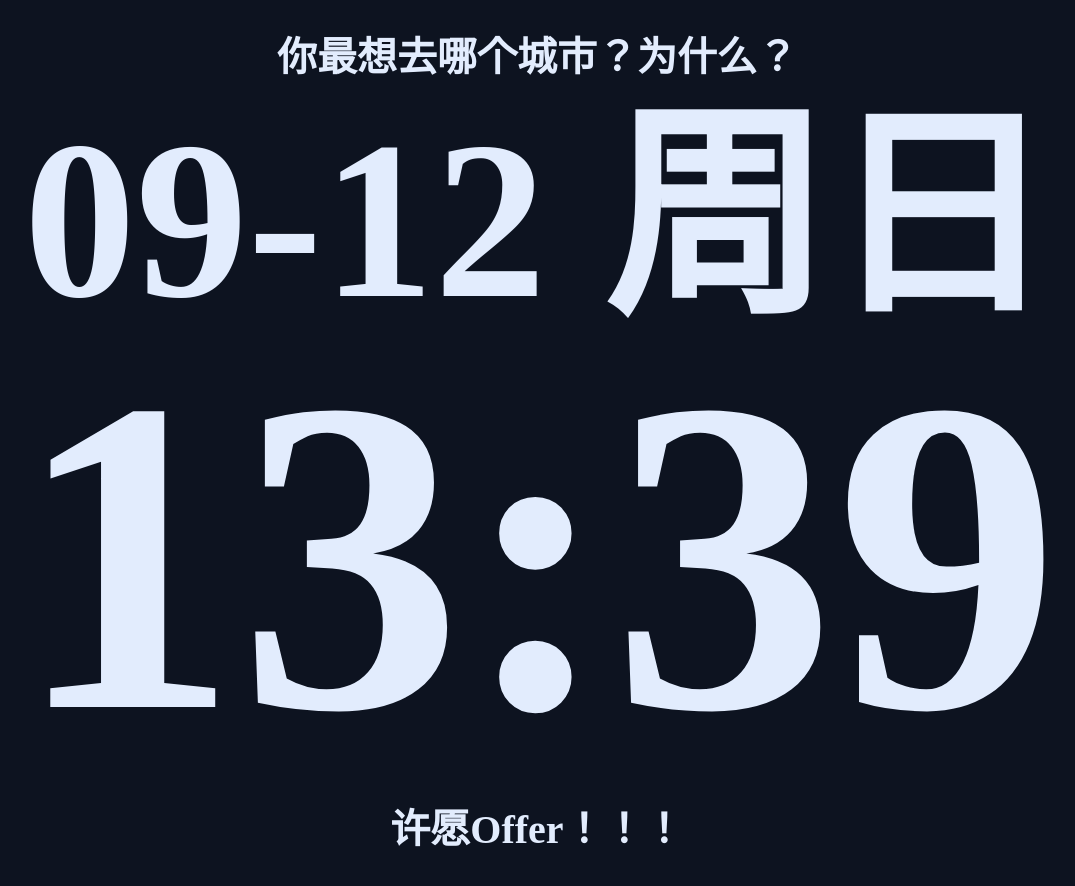
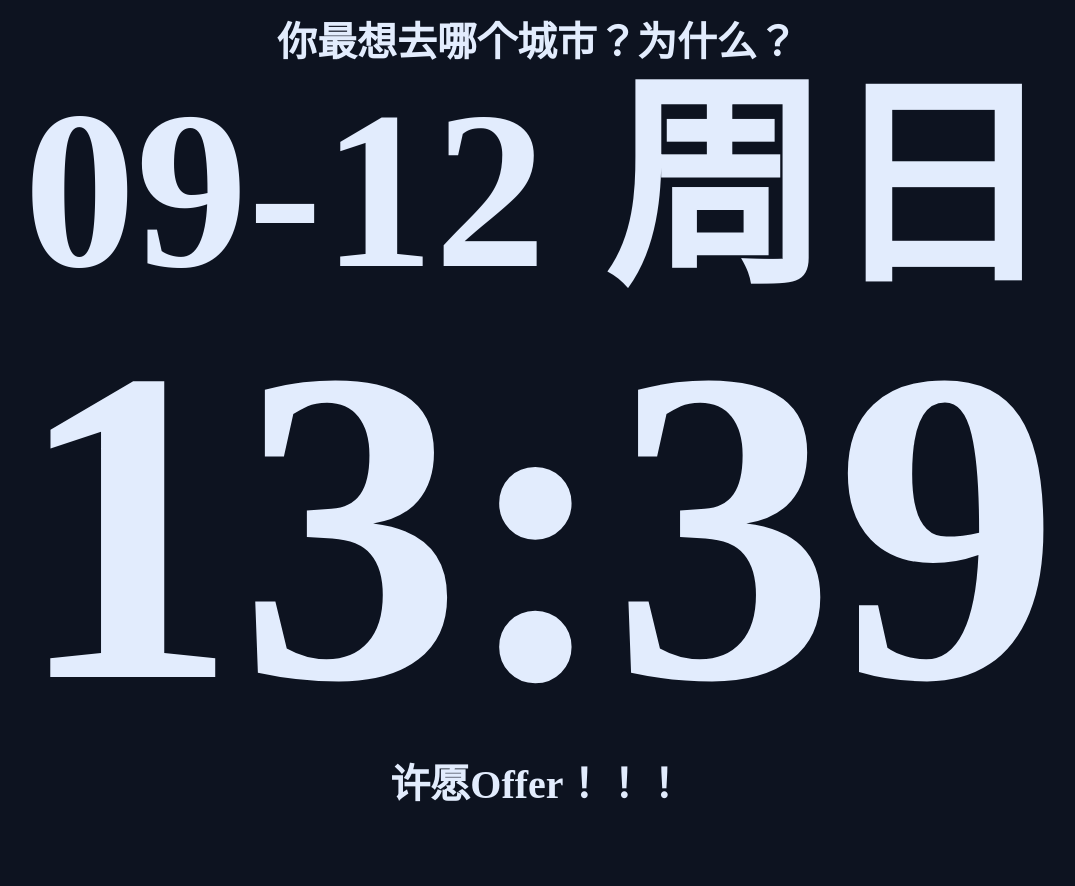
Before and after one commit to sigmaxu/sigmaxu.github.io, a plain HTML site: page index.html in a window 1280 px wide. Shown: the whole page, without its empty margins (103-1178 px from the left). After the commit the page ends 828 px from the top, so only its background shows below. Drawn offline with Linux system fonts and the light colour scheme.

Commit message:
Update index.html

```diff
--- a/index.html
+++ b/index.html
@@ -33,8 +33,8 @@
 
             font-weight: bold;
             color:#e2ecfd;
-            padding-top:30px;
-            padding-bottom: 30px;
+            padding-top:15px;
+            padding-bottom: 15px;
         }
     </style>
 </head>
```
